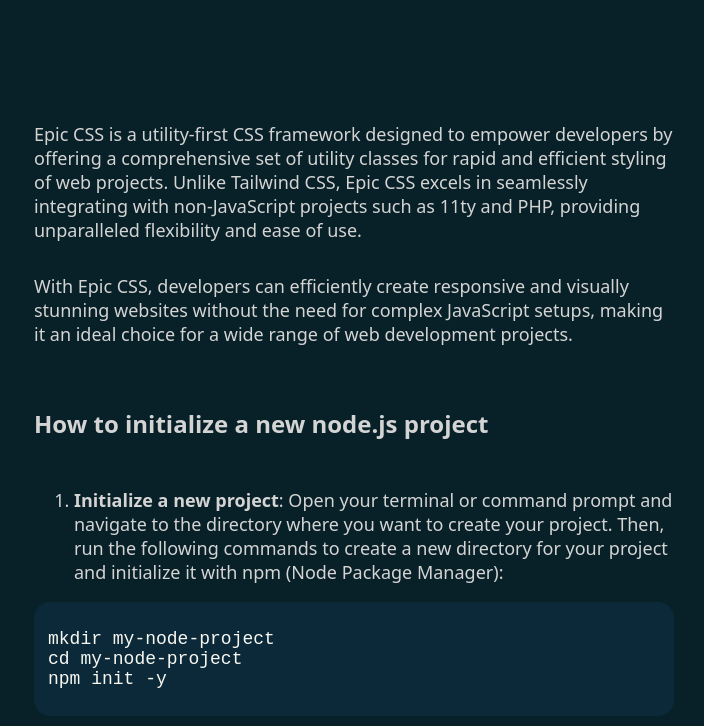
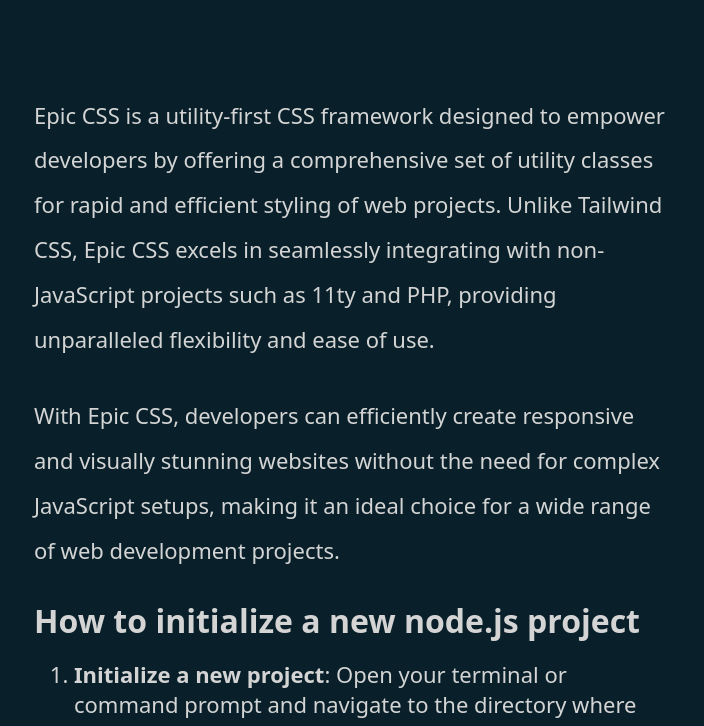
Before and after one commit to jeremyfaucher/epic-css-site, an Eleventy site: page src/index.njk in a window 1280 px wide. Shown: the part 352-1078 px from the top of the page, without its empty margins (286-990 px from the left). Built offline with nearby package versions, Linux system fonts and the light colour scheme; Eleventy itself is replaced by a stand-in of ours; files that its build step writes are made by us from their sources.

Commit message:
version 0.4.0 updates

```diff
--- a/package.json
+++ b/package.json
@@ -4,13 +4,14 @@
   "description": "11ty Starter Theme",
   "main": "index.njk",
   "scripts": {
+    "my-start": "start watch:sass",
     "start": "npm-run-all --parallel watch:*",
     "watch:start": "eleventy --serve",
     "build-production": "eleventy",
     "watch:sass": "sass --watch src/my-epic-css/index.scss:src/_includes/style.css",
     "epic-compile": "sass --style expanded --source-map --embed-sources --no-error-css --quiet src/my-epic-css/index.scss:src/_includes/style.css",
-    "epic-build": "node ./node_modules/epic-css/src/epic-build.js",
-    "epic-light": "node ./node_modules/epic-css/src/epic-light.js"
+    "epic-build": "node ./src/sass/epic-build.js",
+    "epic-light": "node ./src/sass/epic-light.js"
   },
   "keywords": [],
   "author": "Jeremy Faucher",
@@ -18,7 +19,6 @@
   "dependencies": {
     "bufferutil": "^4.0.5",
     "cheerio": "^1.0.0-rc.12",
-    "epic-css": "^0.3.0",
     "postcss": "^8.4.35",
     "speedlify-score": "^2.0.2",
     "utf-8-validate": "^5.0.7"
--- a/src/_includes/base.njk
+++ b/src/_includes/base.njk
@@ -16,7 +16,7 @@
             <script src="{{ js_include }}"></script>
         {% endif -%}
     </head>
-    <body class="bg-color">
+    <body class="clr-body-bg{% if tag == "home-page" %} home{% endif %}">
         <div class="wrapper">
             {% include 'header.njk' %}
             <main class="container mb-80">
--- a/src/_includes/header.njk
+++ b/src/_includes/header.njk
@@ -1,6 +1,8 @@
 {%- if tag == 'home-page' -%}
 <header class="container text-center my-120">
+<div class="mb-24">
 <a href="/" class="text-xl font-bold">Epic CSS</a>
+</div>
 <h1>A simpler utility-first UI library.</h1>
 <nav>
 <ul class="flex justify-center gap-24">
--- a/src/my-epic-css/index.scss
+++ b/src/my-epic-css/index.scss
@@ -1,40 +1,22 @@
-// @import "../sass/_variables";
-// // Define a SASS variable
-// $body-font-size: 16px;
-// $container-width: 640px;
+/* Theme your site here
+/* base styles are html tags only like a, h1 and img.
+*/
+@import "../sass/_variables";
 
-// @import "../sass/_base";
+// Define theme Sass color variables
+$clr-body-bg: hsl(198deg 64% 10%);
 
-// pre {
-//     background: #0b2938;
-//     padding: 1.5em 14px;
-//     margin-bottom: 2rem;
-//     overflow: auto;
-//     border-radius: 1rem;
-// }
+// Define theme Sass fontramp variables awaw
+$fs-body: 22px;
+$lh-body: 1.9rem;
+$lh-p: 2.8rem;
 
-// code {
-// }
-
-// p code {
-//     background: #11384b;
-//     border-radius: 4px;
-//     padding: 2px 12px;
-// }
-
-// @import "../sass/_colors";
-// @import "../sass/_fontramp";
-// @import "../sass/_images";
-// @import '../sass/_grid';
-// @import '../sass/_spacers';
-
-@import "../../node_modules/epic-css/src/_variables";
-// Define a SASS variable
-$body-font-size: 16px;
+// Define theme Sass grid variables
 $container-width: 640px;
 
-@import "../../node_modules/epic-css/src/_base";
-// Custom Sass
+@import "../sass/_base";
+
+// Add custom base styles for semantic html
 pre {
     background: #0b2938;
     padding: 1.5em 14px;
@@ -42,14 +24,18 @@
     overflow: auto;
     border-radius: 1rem;
 }
-
 code {
+    font-size: 1.2rem;
     color: #f8f8f2;
     overflow: auto;
 }
 
-@import "../../node_modules/epic-css/src/_colors";
-@import "../../node_modules/epic-css/src/_fontramp";
-@import "../../node_modules/epic-css/src/_images";
-@import '../../node_modules/epic-css/src/_grid';
-@import '../../node_modules/epic-css/src/_spacers';
+@import "../sass/_colors";
+// Add custom color styles here
+@import "../sass/_fontramp";
+// Add custom fontramp styles here
+@import "../sass/_images";
+// Add custom image styles here
+@import "../sass/_grid";
+// Add custom grid styles here
+@import "../sass/_spacers";
--- a/src/sass/_base.scss
+++ b/src/sass/_base.scss
@@ -1,31 +1,15 @@
 // font ramp
-// Headings
-//
-// Set the heading variable
-$h1-font-size: 32px;
-$h2-font-size: 24px;
-$h3-font-size: 20px;
-$h4-font-size: 16px;
 
-// Set the heading font-weight variables
-$headings-font-weight: 600;
-
-// Set the line heights for headings variables
-$h1-line-height: 40px;
-$h2-line-height: 32px;
-$h3-line-height: 28px;
-$h4-line-height: 20px;
-
-$body-font-size: 1.125rem;
 body {
     font-family: system-ui, "Segoe UI", Roboto, Helvetica, Arial, sans-serif;
-    font-size: $body-font-size;
+    font-size: $fs-body;
+    line-height: $lh-body;
     color: #d4d4d4;
-    margin: 0px;
+    margin: 3px;
   }
 
   p {
-    line-height: 24px;
+    line-height: $lh-p;
   }
 
   // set base for browsers
@@ -33,21 +17,21 @@
     margin-top: 0;
   }
   h1, .h1 {
-    font-size: $h1-font-size;
-    line-height: $h1-line-height;
+    font-size: $fs-h1;
+    line-height: $fs-h1;
   }
 
   h2, .h2 {
-    font-size: $h2-font-size;
-    line-height: $h2-line-height;
+    font-size: $fs-h2;
+    line-height: $fs-h2;
   }
   h3, .h3 {
-    font-size: $h3-font-size;
-    line-height: $h3-line-height;
+    font-size: $fs-h3;
+    line-height: $fs-h3;
   }
   h4, .h4 {
-    font-size: $h4-font-size;
-    line-height: $h4-line-height;
+    font-size: $fs-h4;
+    line-height: $fs-h4;
   }
 
   article {
@@ -69,8 +53,8 @@
   }
 
   h3 {
-    font-size: $h3-font-size;
-    line-height: $h3-line-height !important;
+    font-size: $fs-h3;
+    line-height: $fs-h3 !important;
   }
 
   ul {
--- a/src/sass/_colors.scss
+++ b/src/sass/_colors.scss
@@ -1,32 +1,15 @@
-// theme colors
-$primary: #3ccbd6; //hsl(180deg 73% 69%) !default;
-$secondary: #f82fab; //hsl(291, 78%, 45%) !default;
-$black: black;
-//$bg-color: #000000;
-
-// borders
-$base-border-thickness: 1px !default;
-$base-border-radius: 20px !default;
-
-// box-shadow
-$base-box-shadow: 1px 3px 5px rgba(0,0,0,0.1) !default;
-
 .clr-primary {
-    color: $primary;
+    color: $clr-primary;
   }
 
   .clr-secondary {
-    color: $secondary;
+    color: $clr-secondary;
   }
 
-  a.underline-clr {
-    text-decoration-color: $secondary;
+  a.clr-underline {
+    text-decoration-color: $clr-secondary;
   }
 
-  .bg-color {
-    background-color: #082027;
+  .clr-body-bg {
+    background-color: $clr-body-bg;
   }
-
-  .bg-black {
-    background: $black;
-  }
--- a/src/sass/_spacers.scss
+++ b/src/sass/_spacers.scss
@@ -129,6 +129,7 @@
     "values": ("0": 0,
       "2": $base-padding * 0.125,
       "4": $base-padding * 0.25,
+      "6": $base-padding * 0.375,
       "8": $base-padding * 0.5,
       "12": $base-padding * 0.75,
       "24": $base-padding * 1.5,
--- a/src/sass/_variables.scss
+++ b/src/sass/_variables.scss
@@ -1,2 +1,50 @@
 // Define a SASS variable
+
+// Headings
+//
+// Set the heading variable
+$fs-h1: 32px;
+$fs-h2: 24px;
+$fs-h3: 20px;
+$fs-h4: 16px;
+
+// Set the heading font-weight variables
+$headings-font-weight: 600;
+
+// Set the line heights for headings variables
+$fs-h1: 40px;
+$fs-h2: 32px;
+$fs-h3: 28px;
+$fs-h4: 20px;
+
+// Grid
 $container-width: 1000px;
+
+// Body font-size and color
+$fs-body: 1.125rem;
+$lh-body: 1.5rem;
+$lh-p: 1.9rem;
+$clr-body-bg: hsl(198deg 64% 11%);
+
+// Primary Colors
+$clr-primary: #3ccbd6; //hsl(180deg 73% 69%) !default;
+$clr-primary-dark: #0056b3;   // Darker shade of primary color
+$clr-primary-light: #4d94ff;  // Lighter shade of primary color
+$clr-primary-bg: #3ccbd6 !default;
+$clr-primary-light-bg: #3ccbd6 !default;
+$clr-primary-dark-bg: #3ccbd6 !default;
+
+// Secondary Colors
+$clr-secondary: #f82fab; //hsl(291, 78%, 45%) !default;
+$clr-secondary-dark: #218838;   // Darker shade of secondary color
+$clr-secondary-light: #34d058;  // Lighter shade of secondary color
+$clr-secondary-bg: #3ccbd6 !default;
+$clr-secondary-light-bg: #3ccbd6 !default;
+$clr-secondary-dark-bg: #3ccbd6 !default;
+
+// borders
+$base-border-thickness: 1px !default;
+$base-border-radius: 20px !default;
+
+// box-shadow
+$base-box-shadow: 1px 3px 5px rgba(0,0,0,0.1) !default;
--- a/src/sass/epic-light.js
+++ b/src/sass/epic-light.js
@@ -2,6 +2,22 @@
 const path = require('path');
 const cheerio = require('cheerio');
 const postcss = require('postcss');
+
+// production
+//const epicConfig = require('../../../epicConfig');
+// dev
+const epicConfig = require('../../epicConfig');
+
+const rootDir = epicConfig.projectDir;
+const projectStyleDir = epicConfig.projectStyleDir;
+const epicThemeDir = epicConfig.epicThemeDir; // Assuming epicConfig.epicThemeDir is the directory path
+const prebuiltStylesPath = path.join(epicThemeDir, 'pre-light.css');
+
+// Check if the Sass file exists, if not, create an empty one
+if (!fs.existsSync(prebuiltStylesPath)) {
+  fs.writeFileSync(prebuiltStylesPath, '', 'utf8');
+  console.log(`Sass file created at ${prebuiltStylesPath}`);
+}
 
 // Function to parse HTML and Nunjucks files and extract utility classes
 function extractUtilityClasses(rootDir, filePatterns) {
@@ -41,26 +57,22 @@
   return Array.from(utilityClasses);
 }
 
-// Define root directory and file patterns
-const rootDir = process.argv[2] || './src';
+// Define file patterns
 const filePatterns = [/\.html$/, /\.njk$/];
 
 // Extract utility classes from the specified directories and file types
 const utilityClasses = extractUtilityClasses(rootDir, filePatterns);
 
 // Read Prebuilt stylesheet
-const prebuiltStylesPath = `${rootDir}/my-epic-css/build/style.css`; // Adjust this path if necessary
 const prebuiltStyles = fs.readFileSync(prebuiltStylesPath, 'utf8');
 
 // Compare classes
-const usedClasses = ['body', 'h1', 'h2', 'h3', 'img', 'a', 'ul']; // Manually add the body, h1, and h2 classes
+const usedClasses = ['body', 'h1', 'h2', 'h3', 'img', 'a', 'ul', 'pre', 'code']; // Manually add the body, h1, and h2 classes
 utilityClasses.forEach(className => {
   if (prebuiltStyles.includes(`.${className}`)) {
     usedClasses.push(className);
   }
 });
-
-console.log(utilityClasses);
 
 // Parse the CSS using postcss
 const root = postcss.parse(prebuiltStyles);
@@ -78,65 +90,11 @@
   }
 });
 
-const buildDir = process.argv[3] || '_includes'; // Use '_includes' as the default build directory path
 // Join the filtered styles and write them to a new file
 const newStylesContent = filteredStyles.join('\n');
-fs.writeFileSync(path.join(rootDir, buildDir, 'style.css'), newStylesContent, 'utf8');
+const outputFilePath = path.join(projectStyleDir);
 
+// Write the new styles content to the file
+fs.writeFileSync(outputFilePath, newStylesContent, 'utf8');
 
-
-
-
-// Filter the prebuilt styles to extract only the relevant utility classes and their properties
-// const newStyles = [];
-// usedClasses.forEach(className => {
-//     const regex = new RegExp(`(@media[^{]+{[^}]*${className}[^}]*})|(body[^{]*${className}[^}]*})|(\\.${className}[^{]+{[^}]+})`, 'g');
-//     const matches = prebuiltStyles.match(regex);
-//     if (matches) {
-//         // Log matches for debugging
-//         //console.log(`Matches found for class ${className}:`, matches);
-
-//         // Add matches to newStyles array
-//         newStyles.push(...matches.map(style => {
-//             if (style.startsWith('@media') || style.startsWith('body')) {
-//                 return style + '}';
-//             } else {
-//                 return style;
-//             }
-//         }));
-//     }
-// });
-
-
-
-
-
-
-// Read the styles.css file
-// const stylesContent = fs.readFileSync('./src/my-epic-css/build/style.css', 'utf8');
-
-// // Parse the CSS using postcss
-// postcss.parse(stylesContent).walkRules(rule => {
-//     if (rule.selector === 'body') {
-//         console.log(rule.toString());
-//     }
-// });
-
-
-
-
-
-
-
-// Generate new stylesheet content by joining the extracted styles
-// const newStylesContent = newStyles.join('\n');
-
-// // Write the new stylesheet to disk
-// const newStylesheetPath = './src/_includes/style-new.css'; // Adjust this path if necessary
-// fs.writeFileSync(newStylesheetPath, newStylesContent, 'utf8');
-
-// Export the functionality (if necessary)
-// module.exports = {
-//   extractUtilityClasses,
-//   utilityClasses
-// };
+console.log(`Styles written to ${outputFilePath}`);
```
Also changed, not shown: src/sass/epic-build.js (+18 -74 lines), src/_includes/style.css, src/my-epic-css/pre-light.css, 4 other files. Lines whose indentation alone changed are shown as unchanged.
